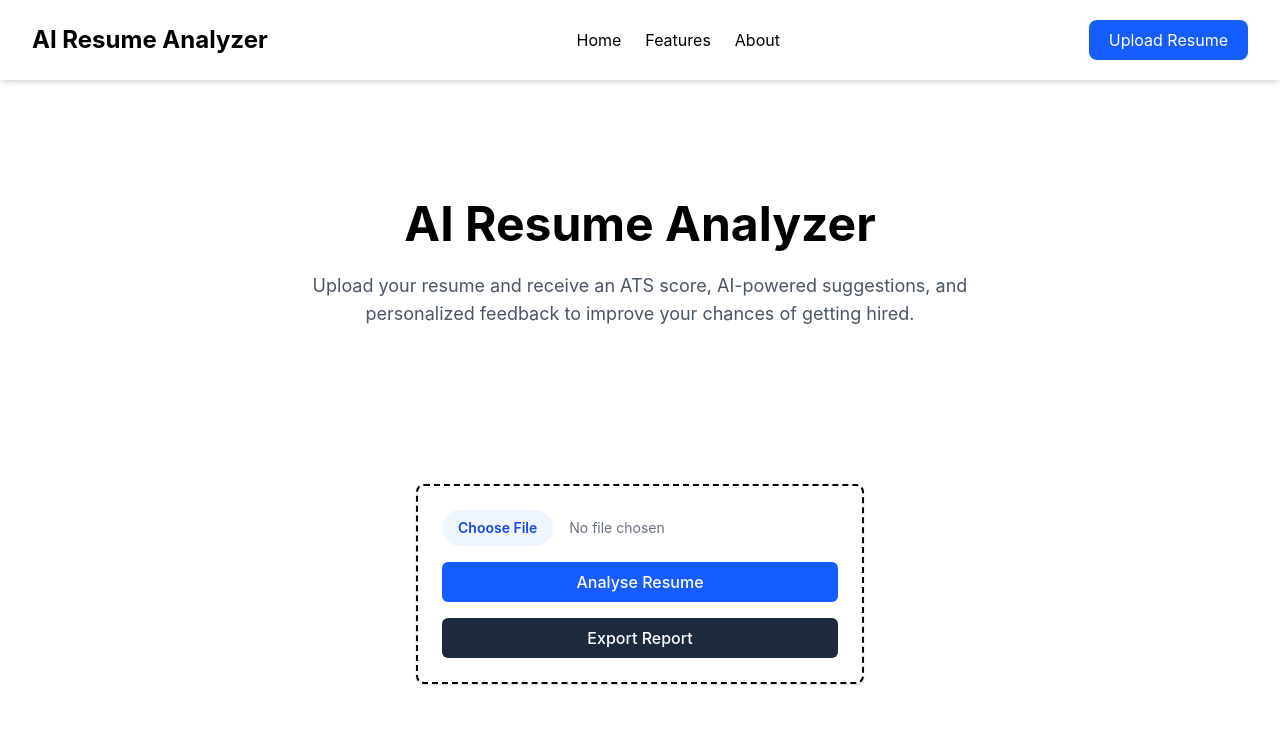
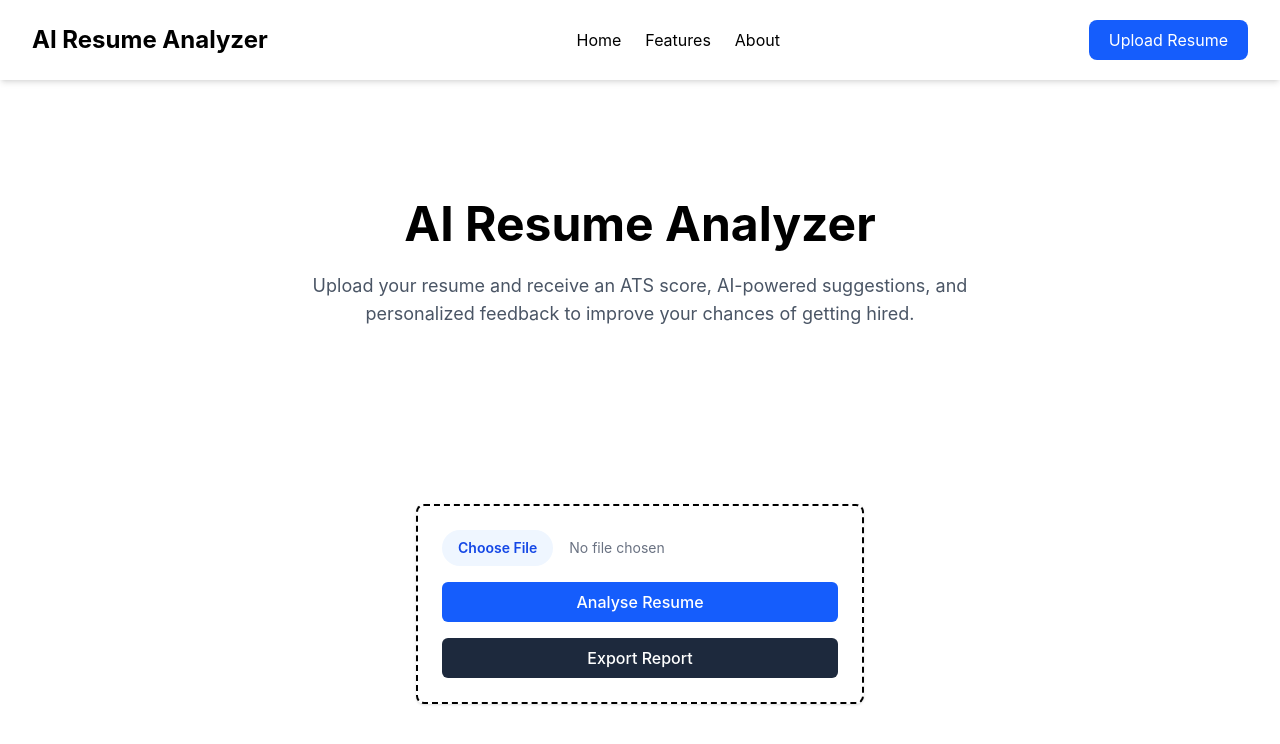
Before and after one commit to Codeper-bit/final-product-of-the-ai-resume-analyser, a React (Vite) app: page / in a window 1280 px wide. Shown: the top 744 px of the page. Built offline with nearby package versions, Linux system fonts and the light colour scheme.

Commit message:
Update Upload.jsx

```diff
--- a/src/components/Upload.jsx
+++ b/src/components/Upload.jsx
@@ -80,7 +80,7 @@ function Upload({ setShowResult, setAnalysisData }) {
     };
 
     return (
-        <div className="flex flex-col items-center justify-center p-6 border-2 border-dashed rounded-lg bg-white shadow-sm max-w-md mx-auto my-1">
+        <div className="flex flex-col items-center justify-center p-6 border-2 border-dashed rounded-lg bg-white shadow-sm max-w-md mx-auto my-6">
             <input
                 type="file"
                 accept="application/pdf"
```
